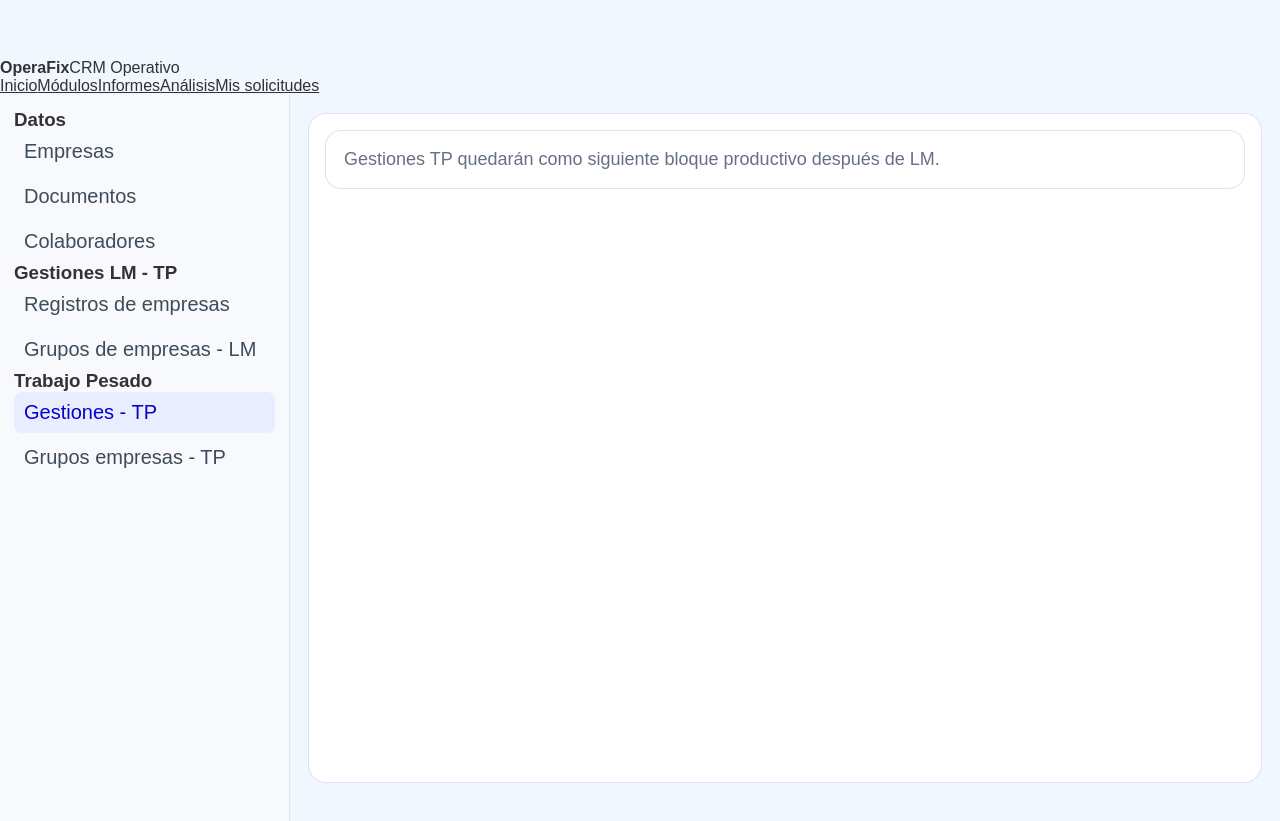
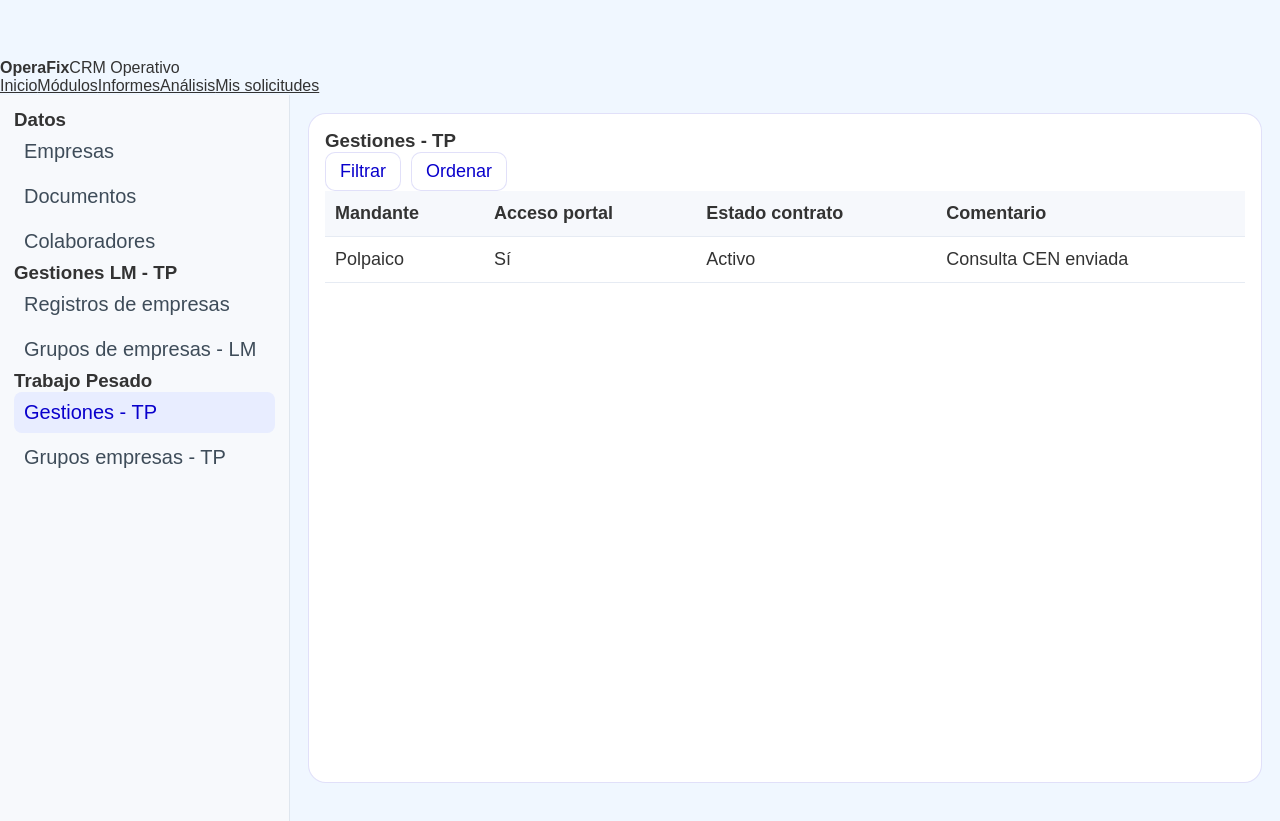
Before and after one commit to finanfixadm-oss/OperaFix, a React (Vite) app in the folder frontend/: page /gestiones-tp in a window 1280 px wide. Shown: the part 1660-2481 px from the top of the page. Built offline with nearby package versions, Linux system fonts and the light colour scheme; no server answers; a web font is replaced by a local one.

Commit message:
Update TpRecordsPage.tsx

```diff
--- a/frontend/src/pages/TpRecordsPage.tsx
+++ b/frontend/src/pages/TpRecordsPage.tsx
@@ -1,3 +1,20 @@
+import DataTable from "../components/DataTable";
+
+const rows = [
+  { id: "1", mandante: "Polpaico", portal_access: "Sí", client_contract_status: "Activo", comment: "Consulta CEN enviada" }
+];
+
 export default function TpRecordsPage() {
-  return <div className="placeholder-panel">Gestiones TP quedarán como siguiente bloque productivo después de LM.</div>;
+  return (
+    <DataTable
+      title="Gestiones - TP"
+      columns={[
+        { key: "mandante", label: "Mandante" },
+        { key: "portal_access", label: "Acceso portal" },
+        { key: "client_contract_status", label: "Estado contrato" },
+        { key: "comment", label: "Comentario" }
+      ]}
+      rows={rows}
+    />
+  );
 }
```
